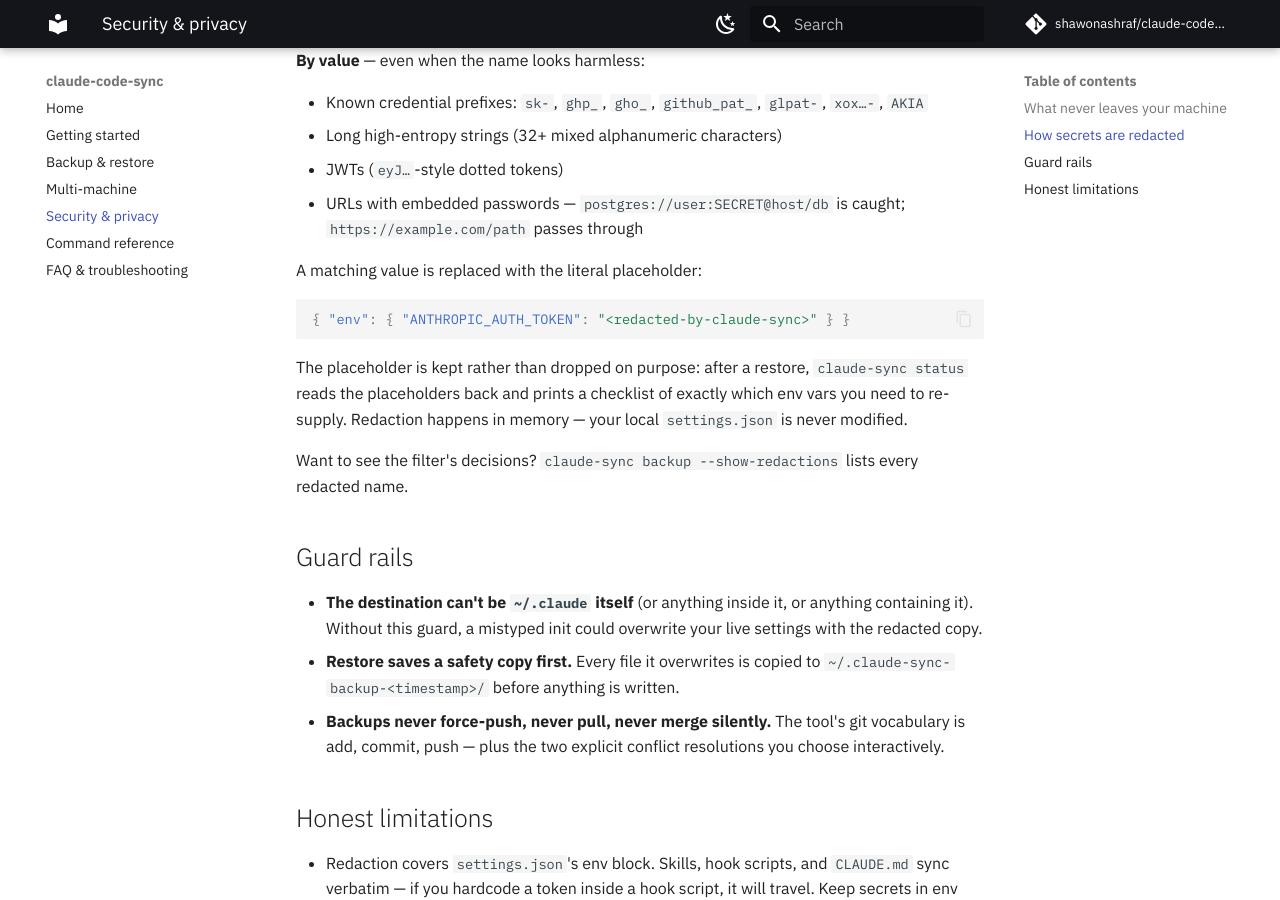
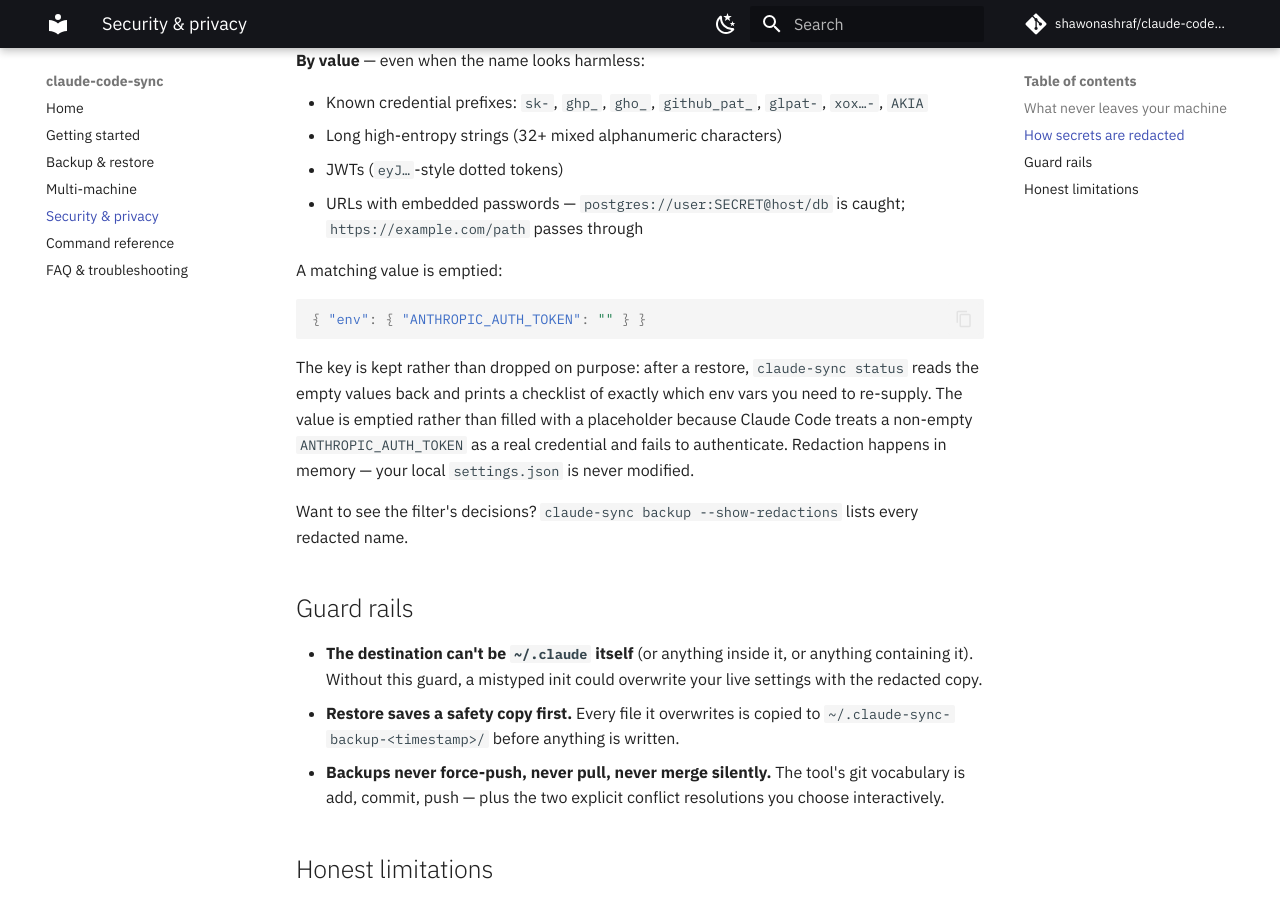
Before and after one commit to shawonashraf/claude-code-sync, an MkDocs documentation site: the page built from website/security.md, in a window 1280 px wide and 900 px high, scrolled down 627 px. Built offline with MkDocs 1.6.1 and Material for MkDocs 9.7.7, drawn with Linux system fonts in a browser that asks for light colours; comment, search, counter and statistics services are not loaded.

Commit message:
fix: redact secrets to an empty value, not a placeholder string
Claude Code treats a non-empty ANTHROPIC_AUTH_TOKEN as a real credential,
so restoring a backup that carried "<redacted-by-claude-sync>" broke auth
on the restored machine. Empty the value instead; the key is still kept so
status can list what to re-supply.

Co-Authored-By: Claude Opus 5 <noreply@anthropic.com>

````diff
--- a/website/security.md
+++ b/website/security.md
@@ -30,16 +30,18 @@ path that touches those files at all.
 - URLs with embedded passwords — `postgres://user:SECRET@host/db` is
   caught; `https://example.com/path` passes through
 
-A matching value is replaced with the literal placeholder:
+A matching value is emptied:
 
 ```json
-{ "env": { "ANTHROPIC_AUTH_TOKEN": "<redacted-by-claude-sync>" } }
+{ "env": { "ANTHROPIC_AUTH_TOKEN": "" } }
 ```
 
-The placeholder is kept rather than dropped on purpose: after a restore,
-`claude-sync status` reads the placeholders back and prints a checklist of
-exactly which env vars you need to re-supply. Redaction happens in memory —
-your local `settings.json` is never modified.
+The key is kept rather than dropped on purpose: after a restore,
+`claude-sync status` reads the empty values back and prints a checklist of
+exactly which env vars you need to re-supply. The value is emptied rather
+than filled with a placeholder because Claude Code treats a non-empty
+`ANTHROPIC_AUTH_TOKEN` as a real credential and fails to authenticate.
+Redaction happens in memory — your local `settings.json` is never modified.
 
 Want to see the filter's decisions? `claude-sync backup --show-redactions`
 lists every redacted name.
````
Also changed, not shown: README.md (+3 -3 lines), 1 other file.
